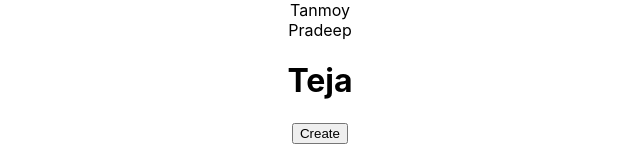
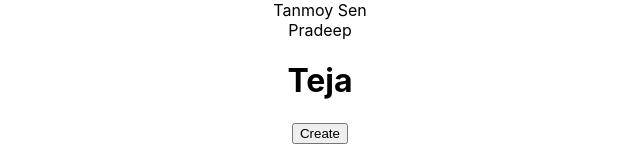
Before and after one commit to MeghaGowda1223456/Git-practice-second-batch, a React (Create React App) app: page / in a window 1280 px wide. Shown: the top 160 px of the page, without its empty margins (320-960 px from the left). Built offline with nearby package versions, Linux system fonts and the light colour scheme.

Commit message:
name added5

```diff
--- a/src/components/Tanmoy.js
+++ b/src/components/Tanmoy.js
@@ -2,7 +2,7 @@ import React from 'react'
 
 function Tanmoy() {
   return (
-    <div>Tanmoy</div>
+    <div>Tanmoy Sen</div>
   )
 }
 
```
